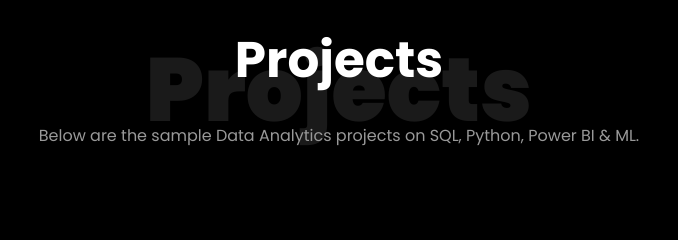
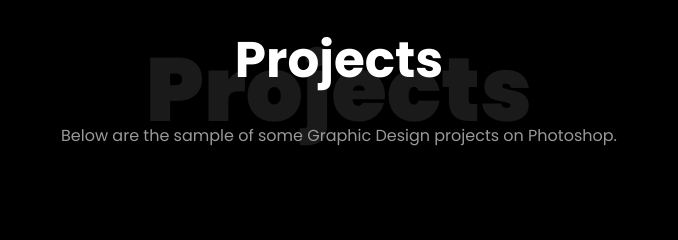
Before and after one commit to kamrulislam59/kamrulislam.github.io, a plain HTML site: page index.html in a window 1280 px wide. Shown: the part 3220-3460 px from the top of the page, 301-979 px from the left. Drawn offline with Linux system fonts and the light colour scheme; files whose address does not match are found by name.

Commit message:
Update index.html

```diff
--- a/index.html
+++ b/index.html
@@ -402,7 +402,7 @@
           <div class="col-md-7 heading-section text-center ftco-animate">
             <h1 class="big big-2">Projects</h1>
             <h2 class="mb-4">Projects</h2>
-            <p>Below are the sample Data Analytics projects on SQL, Python, Power BI & ML.</p>
+            <p>Below are the sample of some Graphic Design projects on Photoshop.</p>
           </div>
         </div>
         <div class="row d-flex">
```
